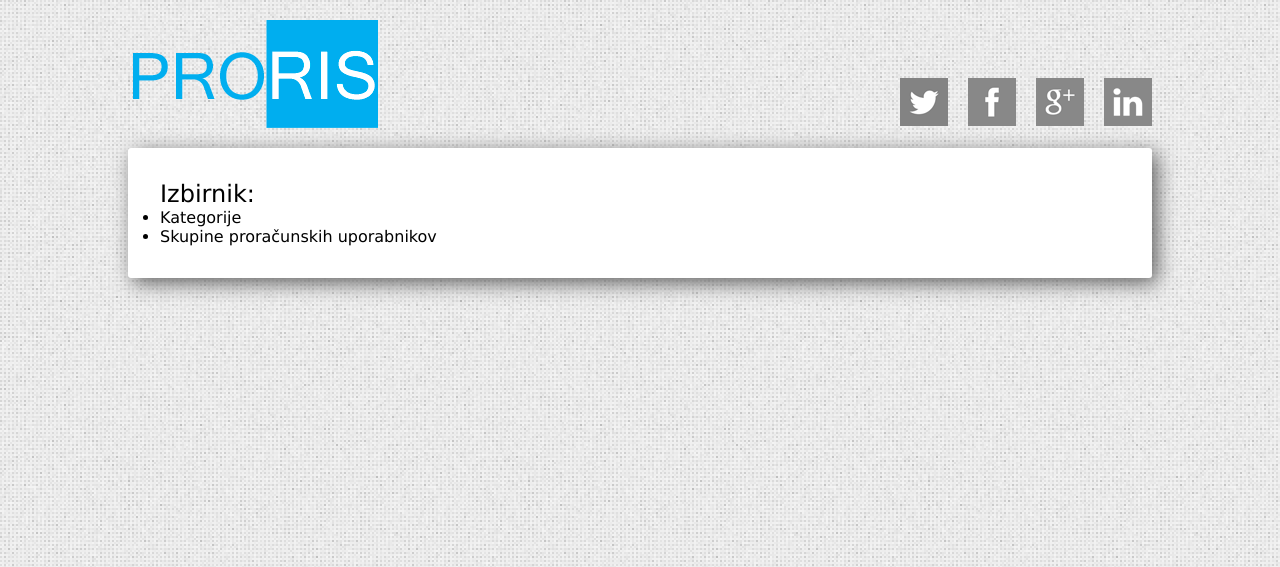
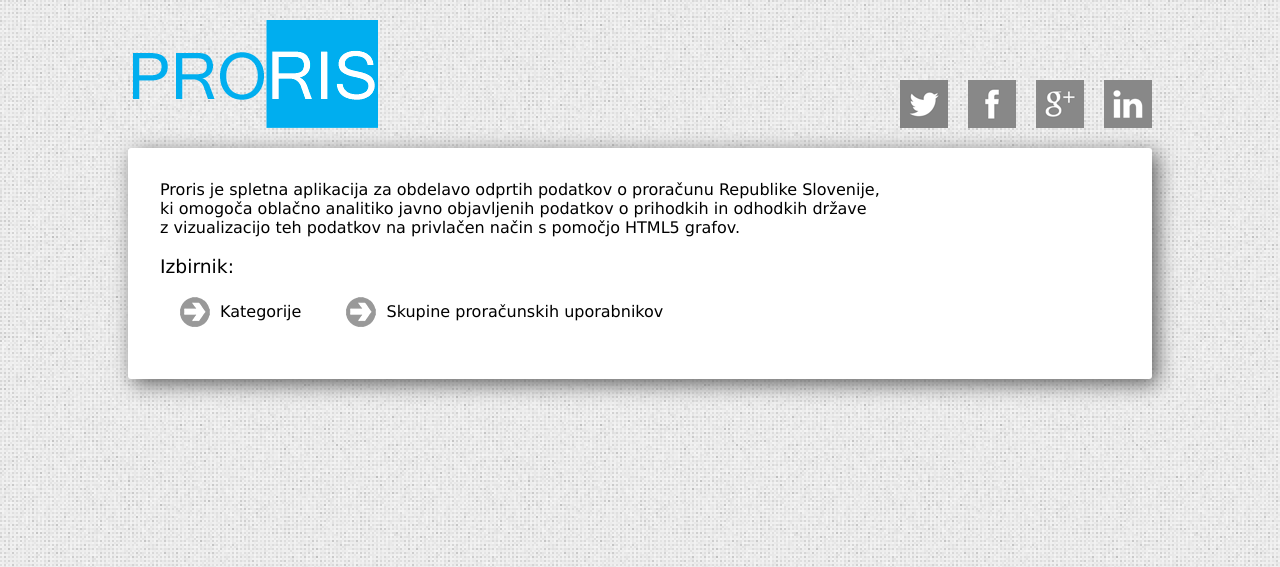
Before and after one commit to jank0s/proris, a Django app: page / in a window 1280 px wide. Shown: the top 567 px of the page. Run offline with Django 3.2, Linux system fonts and the light colour scheme; some libraries are stand-ins or nearby versions.

Commit message:
Updated index page

```diff
--- a/webapp/static/webapp/styles/style.css
+++ b/webapp/static/webapp/styles/style.css
@@ -122,6 +122,15 @@ ul.menu {
 	list-style: none;
 }
 
+.menu > li {
+	list-style: none;
+	display: inline;
+}
+
+.menu > li a:hover {
+	background: none;
+	color: #0099ff;
+}
 /* arrow */
 
 .arrow-e {
@@ -145,10 +154,24 @@ ul.menu {
 	margin: 2px 3px;
 }
 
+/* big arrow */
+.arrow {
+	background: url('../images/arrow.png') no-repeat;
+	height: 20px;
+	width: auto;
+	display: inline-block;
+	padding: 5px 0 5px 40px;
+	margin: 20px;
+}
+
+.arrow:hover {
+	background-position: 0px -30px;
+}
+
 /* social icons */
 .social-slide {
 	position: relative;
-	top: -80px;
+	top: -78px;
 	right: -10px;
 	height: 48px;
 	width: 48px;
--- a/webapp/static/webapp/templates/index.html
+++ b/webapp/static/webapp/templates/index.html
@@ -1,5 +1,7 @@
-<h2>Izbirnik: </h2>
+<span>Proris je spletna aplikacija za obdelavo odprtih podatkov o proračunu Republike Slovenije, ki omogoča oblačno analitiko javno objavljenih podatkov o prihodkih in odhodkih države z vizualizacijo teh podatkov na privlačen način s pomočjo HTML5 grafov.</span>
+<br><br>
+<h3>Izbirnik: </h3>
 <ul class="menu">
-    <li><a href="#/pb/2013">Kategorije</a></li>
-    <li><a href="#/bug/2013">Skupine proračunskih uporabnikov</a></li>
+    <li><a href="#/pb/2013"><div class="arrow">Kategorije</div></a></li>
+    <li><a href="#/bug/2013"><div class="arrow">Skupine proračunskih uporabnikov</div></a></li>
 </ul>
--- a/webapp/templates/webapp/index.html
+++ b/webapp/templates/webapp/index.html
@@ -6,10 +6,10 @@
     <div class="container">
         <div id="header" >
 			<a href="#"><div class="logo" title="PRORIS"></div></a>
-			<a href="https://www.facebook.com/pr0ris" title="LinkedIn"><div class="social-slide linkedin"></div></a>
-			<a href="#" title="Google Plus"><div class="social-slide google"></div></a>
-			<a href="https://www.facebook.com/pr0ris" title="Facebook"><div class="social-slide facebook"></div></a>
-			<a href="https://twitter.com/proris2" title="Twitter"><div class="social-slide twitter"></div></a>
+			<a href="http://www.linkedin.com/profile/view?id=256085141&trk=hb_tab_pro_top" title="LinkedIn" target="_blank"><div class="social-slide linkedin"></div></a>
+			<a href="https://plus.google.com/u/0/107682556428991550494/posts" title="Google Plus" target="_blank"><div class="social-slide google"></div></a>
+			<a href="https://www.facebook.com/pr0ris" title="Facebook" target="_blank"><div class="social-slide facebook"></div></a>
+			<a href="https://twitter.com/proris2" title="Twitter" target="_blank"><div class="social-slide twitter"></div></a>
         </div><!-- end header-->
         <div ng-view id="content"></div>
         <div id="footer">
```
Also changed, not shown: webapp/static/webapp/images/arrow.png (added).
